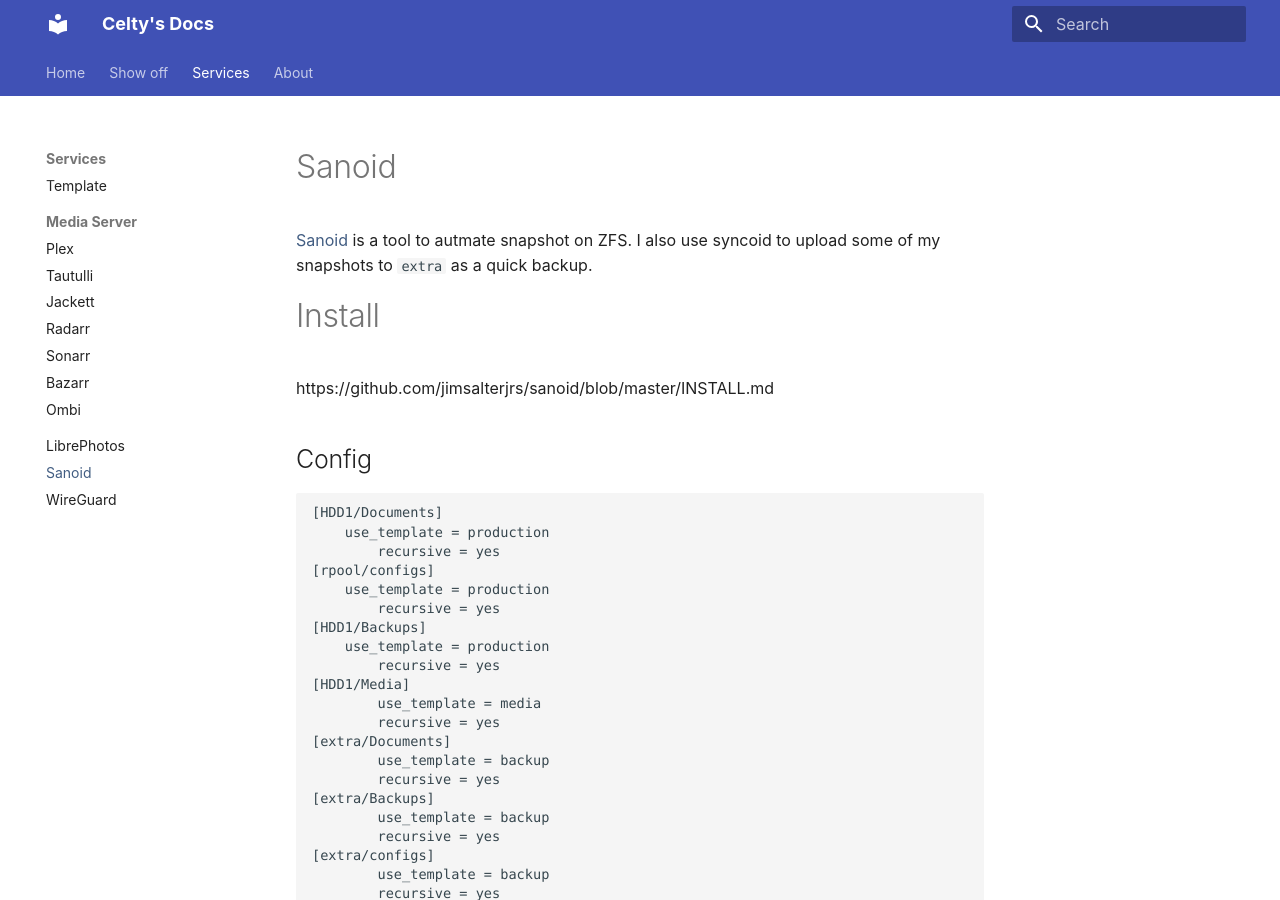
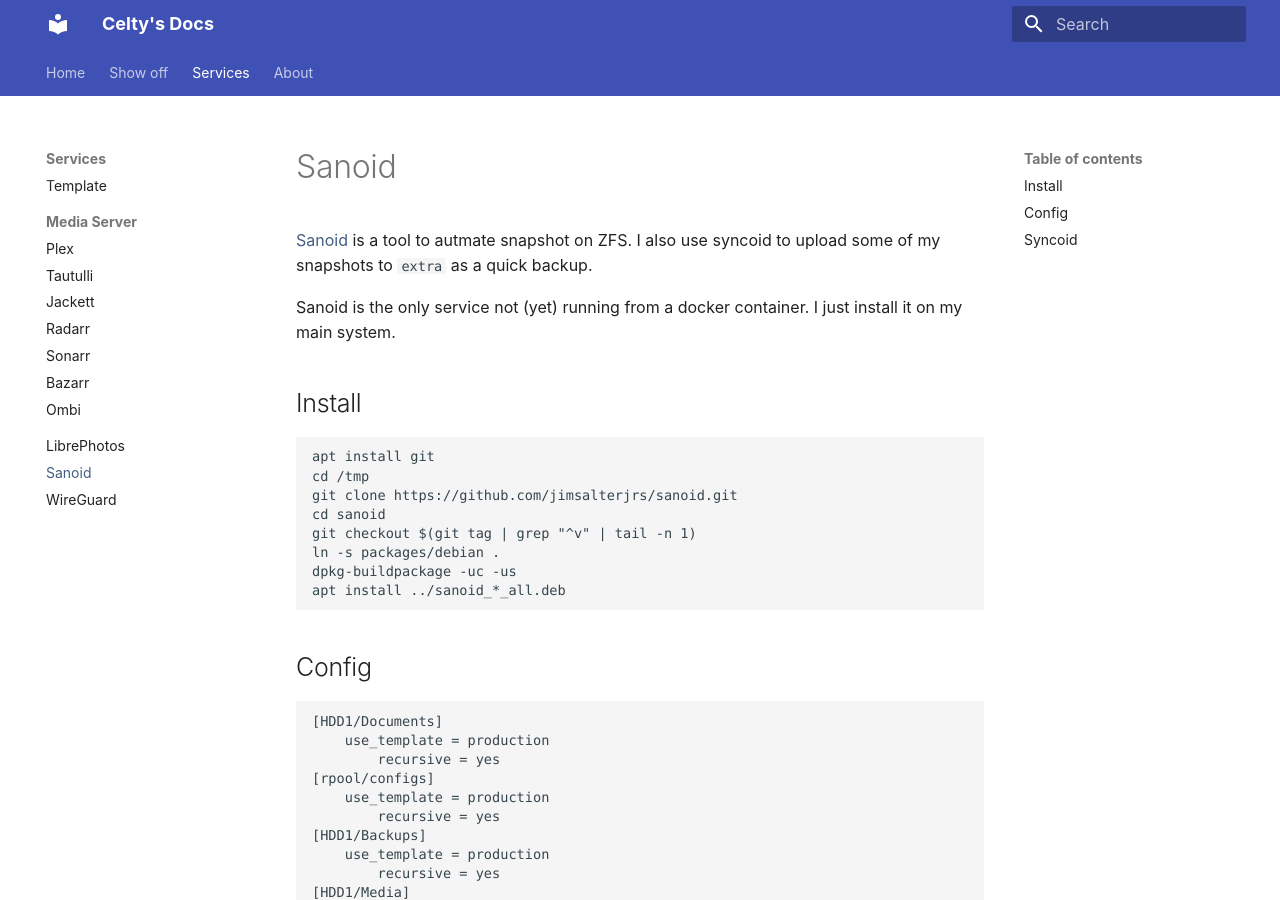
Before and after one commit to xorob0/docs, an MkDocs documentation site: the page built from docs/services/sanoid.md, in a window 1280 px wide and 900 px high. Built offline with MkDocs 1.6.1 and Material for MkDocs 9.7.7, drawn with Linux system fonts in a browser that asks for light colours.

Commit message:
sanoid install procedure

````diff
--- a/docs/services/sanoid.md
+++ b/docs/services/sanoid.md
@@ -2,9 +2,20 @@
 
 [Sanoid](https://github.com/jimsalterjrs/sanoid/) is a tool to autmate snapshot on ZFS. I also use syncoid to upload some of my snapshots to `extra` as a quick backup.
 
-# Install
+Sanoid is the only service not (yet) running from a docker container. I just install it on my main system.
 
-https://github.com/jimsalterjrs/sanoid/blob/master/INSTALL.md
+## Install
+
+```
+apt install git
+cd /tmp
+git clone https://github.com/jimsalterjrs/sanoid.git
+cd sanoid
+git checkout $(git tag | grep "^v" | tail -n 1)
+ln -s packages/debian .
+dpkg-buildpackage -uc -us
+apt install ../sanoid_*_all.deb
+```
 ## Config
 ```
 [HDD1/Documents]
````
